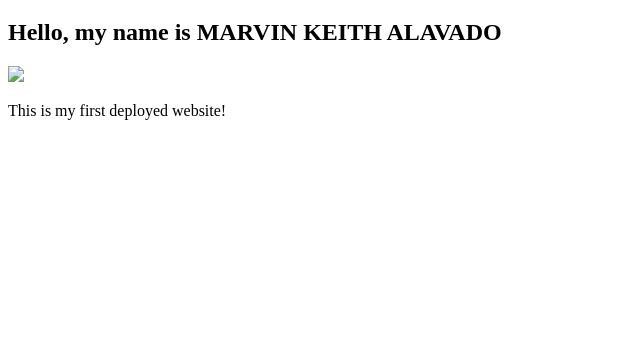
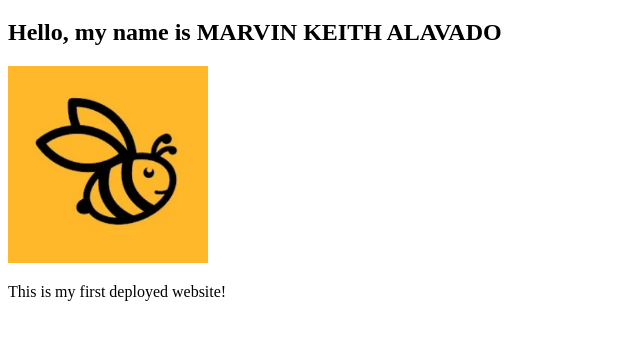
Before and after one commit to MK-miso/alavado-marvin-keith-my-first-cloud-dep, a plain HTML site: page index.html in a window 1280 px wide. Shown: the part 61-400 px from the top of the page, without its empty margins (0-640 px from the left). Drawn offline with Linux system fonts and the light colour scheme.

Commit message:
Update image source in index.html

```diff
--- a/index.html
+++ b/index.html
@@ -3,7 +3,7 @@
 
 <h1>My First Cloud Deployment</h1>
 <h2>Hello, my name is MARVIN KEITH ALAVADO</h2>
-<img src="main/newbee.png" width="200"/>
+<img src="newbee.png" width="200"/>
 <p>This is my first deployed website!</p>
 
 </html>
```
